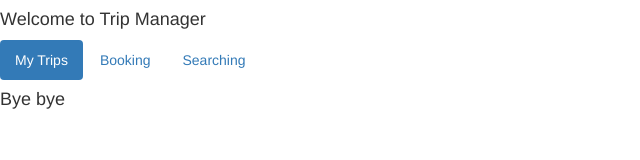
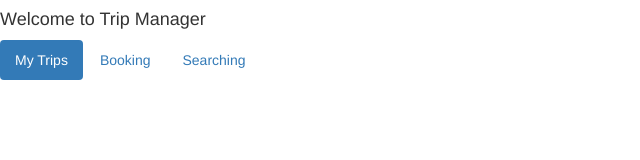
Before and after one commit to nguyenhoangson/Accenture, a website: page client/index.html in a window 1280 px wide. Shown: the full height of the page, 0-640 px from the left. Drawn offline with Linux system fonts and the light colour scheme.

Commit message:
remove footer

```diff
--- a/client/index.html
+++ b/client/index.html
@@ -41,8 +41,6 @@
 	</div>
 
 	<!-- Footer -->
-	<div id="page-footer">
-		<h4>Bye bye</h4>
-	</div>
+
 </body>
 </html>
```
